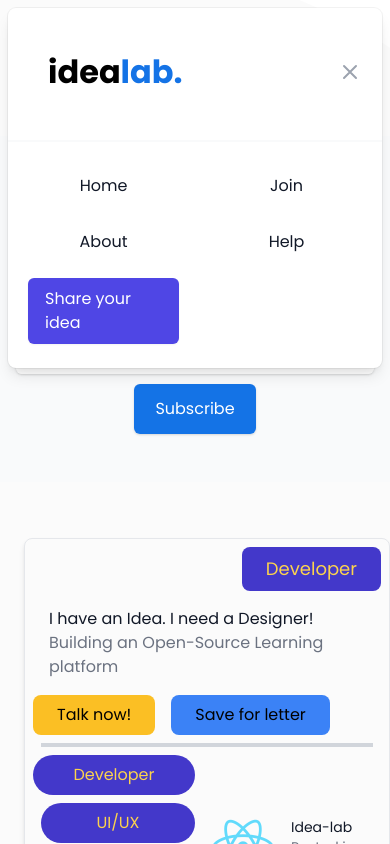
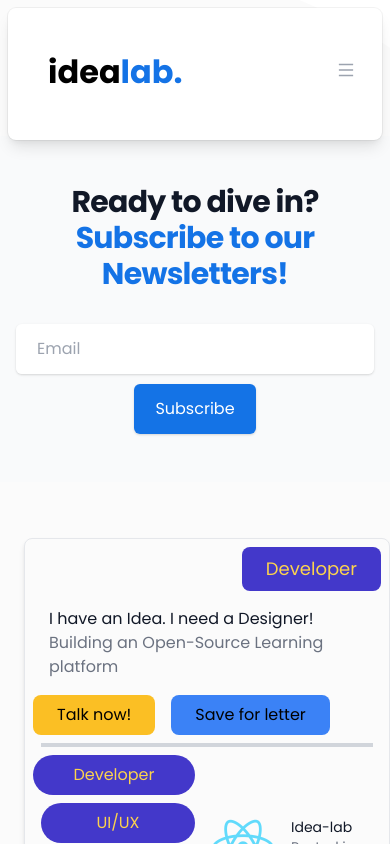
Before and after one commit to theupweb/idea-lab, a React (Create React App) app: page / in a window 390 px wide. Shown: the top 844 px of the page. Built offline with nearby package versions, Linux system fonts and the light colour scheme.

Commit message:
Resolve #35 (Mobile-nav Close Button)

```diff
--- a/package.json
+++ b/package.json
@@ -3,6 +3,7 @@
   "version": "0.1.0",
   "private": true,
   "dependencies": {
+    "@ant-design/icons": "^4.3.0",
     "@craco/craco": "^6.0.0",
     "@tailwindcss/postcss7-compat": "^2.0.2",
     "@testing-library/jest-dom": "^5.11.6",
--- a/src/Components/Home/Nav.js
+++ b/src/Components/Home/Nav.js
@@ -1,7 +1,10 @@
-import React from "react";
+import React, {useState} from "react";
+import {CloseOutlined,MenuOutlined} from "@ant-design/icons";
 import Logo from "../../Logo";
 
 export default function Nav() {
+
+  const [navButton, setNavButton] = useState(false);
 
   return (
     <div className="relative bg-opacity-0">
@@ -59,29 +62,27 @@ export default function Nav() {
                 <button
                   type="button"
                   className="bg-white rounded-md p-2 inline-flex items-center justify-center text-gray-400 hover:text-gray-500 hover:bg-gray-100 focus:outline-none focus:ring-2 focus:ring-inset focus:ring-indigo-500"
-
+                  onClick={() => setNavButton(current => !current)}
                 >
+                  {
+                    navButton ?
+                    <>
                       <span className="sr-only">Close menu</span>
-
-                  <svg
-                    className="h-6 w-6"
-                    xmlns="http://www.w3.org/2000/svg"
-                    fill="none"
-                    viewBox="0 0 24 24"
-                    stroke="currentColor"
-                    aria-hidden="true"
-                  >
-                    <path
-                      stroke-linecap="round"
-                      stroke-linejoin="round"
-                      stroke-width="2"
-                      d="M6 18L18 6M6 6l12 12"
-                    />
-                  </svg>
+                      <span><CloseOutlined className="h-6 w-6"/></span>
+                    </>
+                    :
+                    <>
+                      <span className="sr-only">Close menu</span>
+                      <span>
+                      <MenuOutlined className="h-6 w-6"/></span>
+                    </>
+                  }
                 </button>
               </div>
             </div>
           </div>
+          {
+            navButton &&
             <div className="py-6 px-5 space-y-6">
               <div className="grid grid-cols-2 gap-y-4 gap-x-8">
                 <a
@@ -120,6 +121,7 @@ export default function Nav() {
                 </a>
               </div>
             </div>
+          }
         </div>
       </div>
     </div>
```
Also changed, not shown: 1 other file (tests, documents, lock files or other folders). Lines whose indentation alone changed are shown as unchanged.
